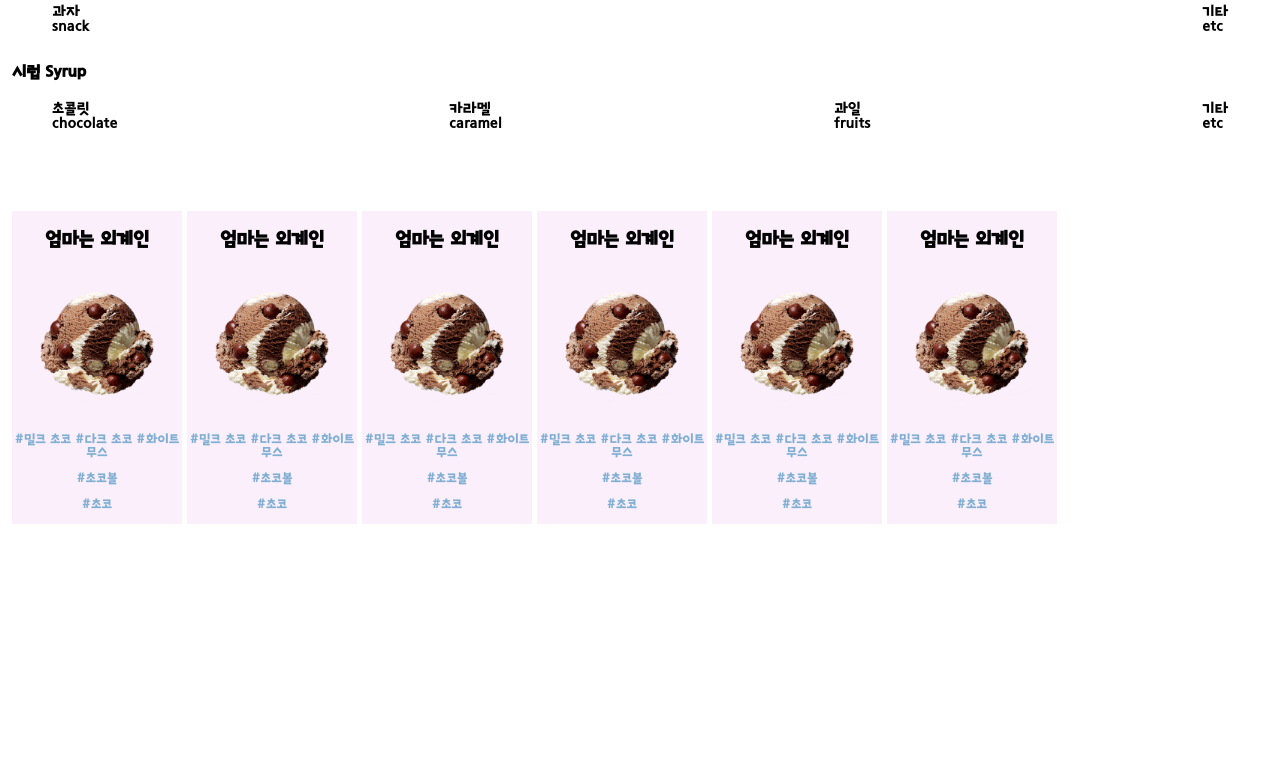
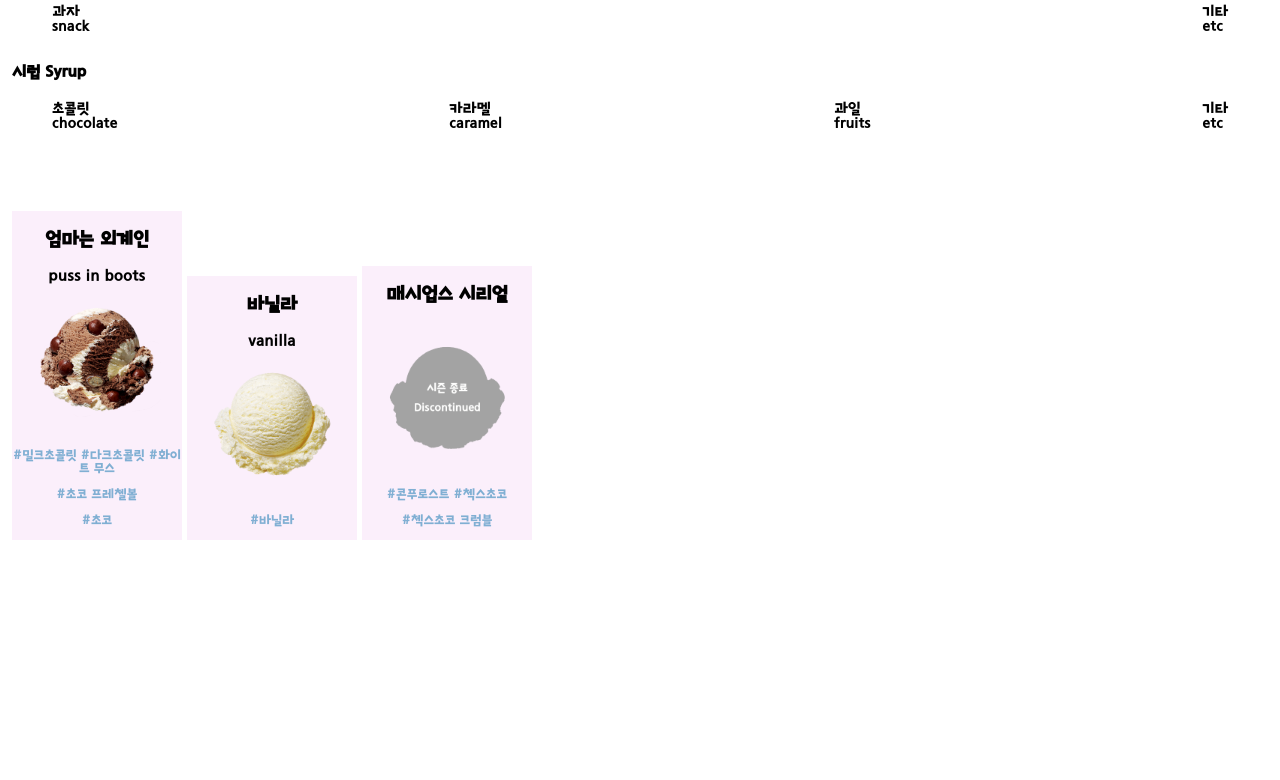
Before and after one commit to JiHoon-JK/MyPick-31, a Flask app: page / in a window 1280 px wide. Shown: the part 531-1311 px from the top of the page. Run offline with Flask 2, Linux system fonts and the light colour scheme; some libraries are stand-ins or nearby versions.

Commit message:
icecream card 샘플 코딩 & 시즌종료 아이스크림 img추가

```diff
--- a/app/static/js/main.js
+++ b/app/static/js/main.js
@@ -1,15 +1,15 @@
 // 로딩하면 실행되는 함수 모음
-$(document).ready(function(){
-    //로그인을 했을 때
-    if({{session_nickname}} != ""){
-       $('.login').empty()
-       logout_html = '<a href="/" onclick="logout()">로그아웃</a>'
-       $('.login').html(logout_html)
-    }
-    else{
-
-    }
-})
+// $(document).ready(function(){
+//     //로그인을 했을 때
+//     if({{session_nickname}} != ""){
+//        $('.login').empty()
+//        logout_html = '<a href="/" onclick="logout()">로그아웃</a>'
+//        $('.login').html(logout_html)
+//     }
+//     else{
+//
+//     }
+// })
 
 // 메뉴바 함수를 위한 변수 선언
 const toggleBtn = document.querySelector('.navbar_toggleBtn');
--- a/app/templates/index.html
+++ b/app/templates/index.html
@@ -248,71 +248,28 @@
             </div>
 
             <div class="ice-cream_contents">
-                <div class="ice-cream_info" id="ice-cream_1">
+                <div class="ice-cream_info" id="signature_7">
                     <h3 class="ice-cream_title">엄마는 외계인</h3>
+                    puss in boots
                     <img src="{{ url_for('static', filename='img/signature/7 엄마는 외계인.png') }}" class="ice-cream_image">
-                    <p class="ice-cream_base">
-                        #밀크 초코
-                        #다크 초코
-                        #화이트 무스
-                    </p>
-                    <p class="ice-cream_topping"> #초코볼</p>
+                    <p class="ice-cream_base"> #밀크초콜릿 #다크초콜릿 #화이트 무스 </p>
+                    <p class="ice-cream_topping"> #초코 프레첼볼 </p>
                     <p class="ice-cream_syrup"> #초코 </p>
                 </div>
-                <div class="ice-cream_info" id="ice-cream_2">
-                    <h3 class="ice-cream_title">엄마는 외계인</h3>
-                    <img src="{{ url_for('static', filename='img/엄마는 외계인.jpg') }}" class="ice-cream_image">
-                    <p class="ice-cream_base">
-                        #밀크 초코
-                        #다크 초코
-                        #화이트 무스
-                    </p>
-                    <p class="ice-cream_topping"> #초코볼</p>
-                    <p class="ice-cream_syrup"> #초코 </p>
+                <div class="ice-cream_info" id="signature_1">
+                    <h3 class="ice-cream_title">바닐라</h3>
+                    vanilla
+                    <img src="{{ url_for('static', filename='img/signature/1 바닐라.png') }}" class="ice-cream_image">
+                    <p class="ice-cream_base"> #바닐라 </p>
+                    <p class="ice-cream_topping"> </p>
+                    <p class="ice-cream_syrup"> </p>
                 </div>
-                <div class="ice-cream_info" id="ice-cream_3">
-                    <h3 class="ice-cream_title">엄마는 외계인</h3>
-                    <img src="{{ url_for('static', filename='img/엄마는 외계인.jpg') }}" class="ice-cream_image">
-                    <p class="ice-cream_base">
-                        #밀크 초코
-                        #다크 초코
-                        #화이트 무스
-                    </p>
-                    <p class="ice-cream_topping"> #초코볼</p>
-                    <p class="ice-cream_syrup"> #초코 </p>
-                </div>
-                <div class="ice-cream_info" id="ice-cream_4">
-                    <h3 class="ice-cream_title">엄마는 외계인</h3>
-                    <img src="{{ url_for('static', filename='img/엄마는 외계인.jpg') }}" class="ice-cream_image">
-                    <p class="ice-cream_base">
-                        #밀크 초코
-                        #다크 초코
-                        #화이트 무스
-                    </p>
-                    <p class="ice-cream_topping"> #초코볼</p>
-                    <p class="ice-cream_syrup"> #초코 </p>
-                </div>
-                <div class="ice-cream_info" id="ice-cream_5">
-                    <h3 class="ice-cream_title">엄마는 외계인</h3>
-                    <img src="{{ url_for('static', filename='img/엄마는 외계인.jpg') }}" class="ice-cream_image">
-                    <p class="ice-cream_base">
-                        #밀크 초코
-                        #다크 초코
-                        #화이트 무스
-                    </p>
-                    <p class="ice-cream_topping"> #초코볼</p>
-                    <p class="ice-cream_syrup"> #초코 </p>
-                </div>
-                <div class="ice-cream_info" id="ice-cream_6">
-                    <h3 class="ice-cream_title">엄마는 외계인</h3>
-                    <img src="{{ url_for('static', filename='img/엄마는 외계인.jpg') }}" class="ice-cream_image">
-                    <p class="ice-cream_base">
-                        #밀크 초코
-                        #다크 초코
-                        #화이트 무스
-                    </p>
-                    <p class="ice-cream_topping"> #초코볼</p>
-                    <p class="ice-cream_syrup"> #초코 </p>
+                <div class="ice-cream_info" id="season_1">
+                    <h3 class="ice-cream_title">매시업스 시리얼</h3>
+                    <img src="{{ url_for('static', filename='img/0 시즌 종료.png') }}" class="ice-cream_image">
+                    <p class="ice-cream_base"> #콘푸로스트 #첵스초코  </p>
+                    <p class="ice-cream_topping"> #첵스초코 크럼블 </p>
+                    <p class="ice-cream_syrup"> </p>
                 </div>
             </div>
         </div>
```
Also changed, not shown: app/static/img/0 시즌 종료.png (added), app/static/img/엄마는 외계인.jpg (deleted).
